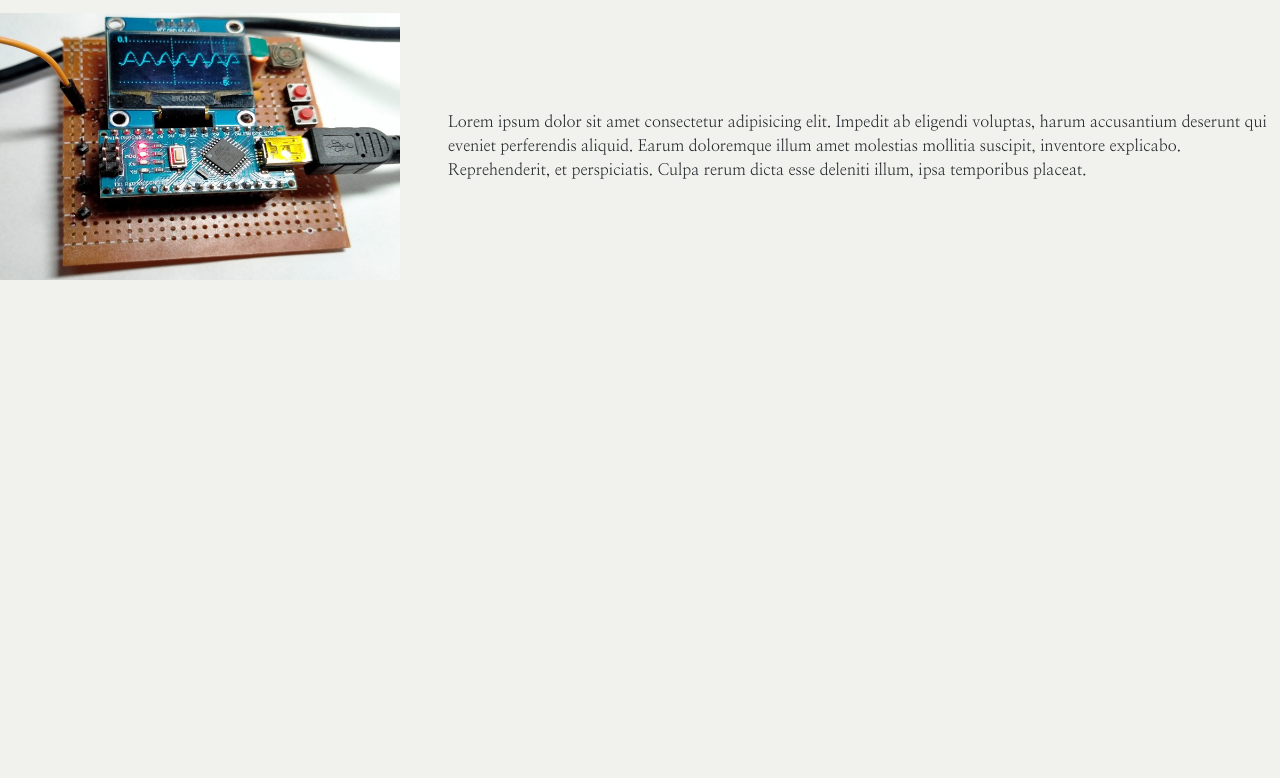
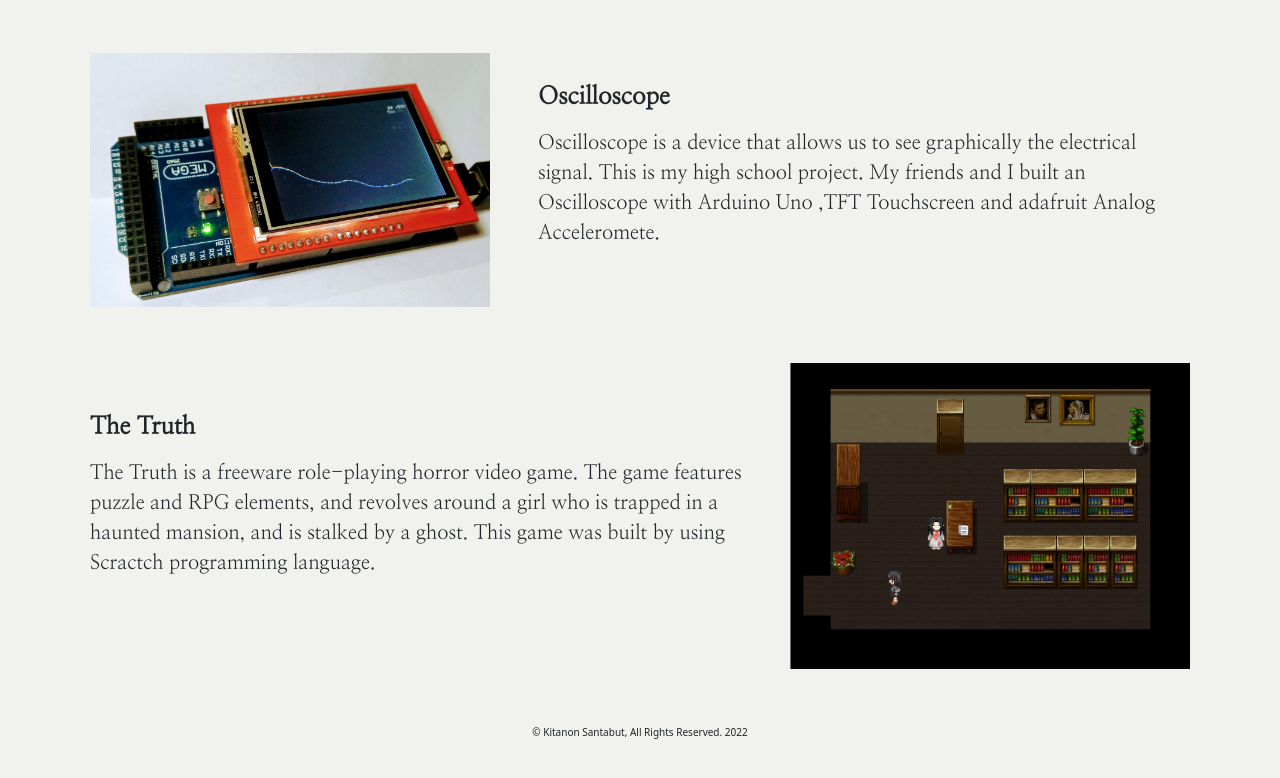
Before and after one commit to cpe-cmu-261207/lab-01-Kitanonsan, a plain HTML site: page activities.html in a window 1280 px wide. Shown: the part 592-1370 px from the top of the page. Before the commit the page ends 872 px from the top, so only its background shows below. Drawn offline with nearby package versions, Linux system fonts and the light colour scheme.

Commit message:
Add exp & pic

```diff
--- a/activities.html
+++ b/activities.html
@@ -40,6 +40,13 @@
     <link rel="preconnect" href="https://fonts.gstatic.com" crossorigin />
     <link
       href="https://fonts.googleapis.com/css2?family=Merriweather:ital,wght@1,300&display=swap"
+      rel="stylesheet"
+    />
+
+    <link rel="preconnect" href="https://fonts.googleapis.com" />
+    <link rel="preconnect" href="https://fonts.gstatic.com" crossorigin />
+    <link
+      href="https://fonts.googleapis.com/css2?family=Source+Code+Pro:ital,wght@1,200&display=swap"
       rel="stylesheet"
     />
 
@@ -125,20 +132,70 @@
         <span style="font-size: 150px; margin-left: 200px">Experience</span>
       </div>
 
-      <!-- Picture&text -->
+      <br />
+
+      <!-- Project 1 -->
       <div
         class="d-flex mx-auto align-items-center hstack gap-5"
-        style="max-width: 1300px"
+        style="max-width: 1100px"
       >
-        <img src="image\project1.jpg" width="400px" height="auto" />
-        <div style="font-family: 'Nanum Myeongjo', serif">
-          Lorem ipsum dolor sit amet consectetur adipisicing elit. Impedit ab
-          eligendi voluptas, harum accusantium deserunt qui eveniet perferendis
-          aliquid. Earum doloremque illum amet molestias mollitia suscipit,
-          inventore explicabo. Reprehenderit, et perspiciatis. Culpa rerum dicta
-          esse deleniti illum, ipsa temporibus placeat.
+        <img src="image/project 1.jpg" width="400px" height="auto" />
+        <div
+          style="
+            font-family: 'Nanum Myeongjo', serif;
+            font-size: 20px;
+            padding-top: 30px;
+          "
+          class="d-flex vstack gap-2"
+        >
+          <span class="h4 fw-bold">Oscilloscope</span>
+          <span
+            >Oscilloscope is a device that allows us to see graphically the
+            electrical signal. This is my high school project. My friends and I
+            built an Oscilloscope with Arduino Uno ,TFT Touchscreen and adafruit
+            Analog Acceleromete.
+          </span>
         </div>
       </div>
+
+      <br />
+
+      <!-- Project 2 -->
+
+      <div
+        class="d-flex mx-auto align-items-center hstack gap-5"
+        style="max-width: 1100px"
+      >
+        <div
+          style="
+            font-family: 'Nanum Myeongjo', serif;
+            font-size: 20px;
+            padding-top: 50px;
+          "
+          class="d-flex vstack gap-2"
+        >
+          <span class="h4 fw-bold">The Truth</span>
+          <span>
+            The Truth is a freeware role-playing horror video game. The game
+            features puzzle and RPG elements, and revolves around a girl who is
+            trapped in a haunted mansion, and is stalked by a ghost. This game
+            was built by using Scractch programming language.
+          </span>
+        </div>
+
+        <img src="image/project 2.jpg" width="400px" height="auto" />
+      </div>
+
+      <br />
+      <!-- Copyright -->
+      <div
+        class="mt-auto mx-auto align-item-center"
+        style="max-width: 1000px; font-size: 10px"
+      >
+        © Kitanon Santabut, All Rights Reserved. 2022
+      </div>
+
+      <br />
     </div>
   </body>
 </html>
```
Also changed, not shown: about.html (+10 -4 lines), index.html (+11 -2 lines), image/computer.jpg (added), image/project 1.jpg (added), image/project 2.jpg (added), image/project1.jpg (deleted), image/school.jpg (added).
